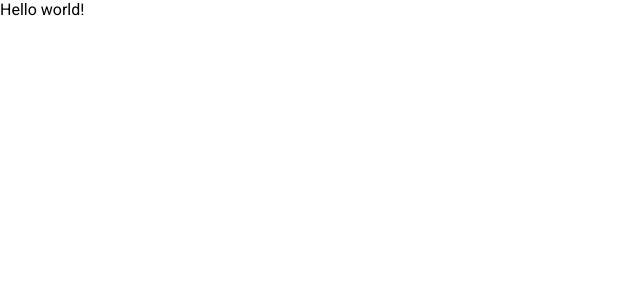
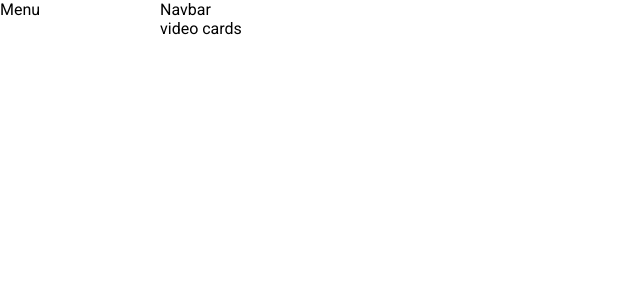
Before and after one commit to tafitahery/video, a React (Vite) app in the folder video-react-ui/: page / in a window 1280 px wide. Shown: the top 300 px of the page, without its empty margins (0-640 px from the left). Built offline with nearby package versions, Linux system fonts and the light colour scheme.

Commit message:
Creating Styled Components

```diff
--- a/video-react-ui/src/App.jsx
+++ b/video-react-ui/src/App.jsx
@@ -1,8 +1,26 @@
+import styled from 'styled-components';
+import Menu from './components/Menu';
+import Navbar from './components/Navbar';
+
+const Container = styled.div`
+  display: flex;
+`;
+
+const Main = styled.div`
+  flex: 7;
+`;
+
+const Wrapper = styled.div``;
+
 function App() {
   return (
-    <>
-      <div>Hello world!</div>
-    </>
+    <Container>
+      <Menu />
+      <Main>
+        <Navbar />
+        <Wrapper>video cards</Wrapper>
+      </Main>
+    </Container>
   );
 }
 
--- /dev/null
+++ b/video-react-ui/src/components/Menu.jsx
@@ -0,0 +1,9 @@
+import { styled } from 'styled-components';
+
+const Container = styled.div`
+  flex: 1;
+`;
+
+export default function Menu() {
+  return <Container>Menu</Container>;
+}
--- /dev/null
+++ b/video-react-ui/src/components/Navbar.jsx
@@ -0,0 +1,3 @@
+export default function Navbar() {
+  return <div>Navbar</div>;
+}
```
